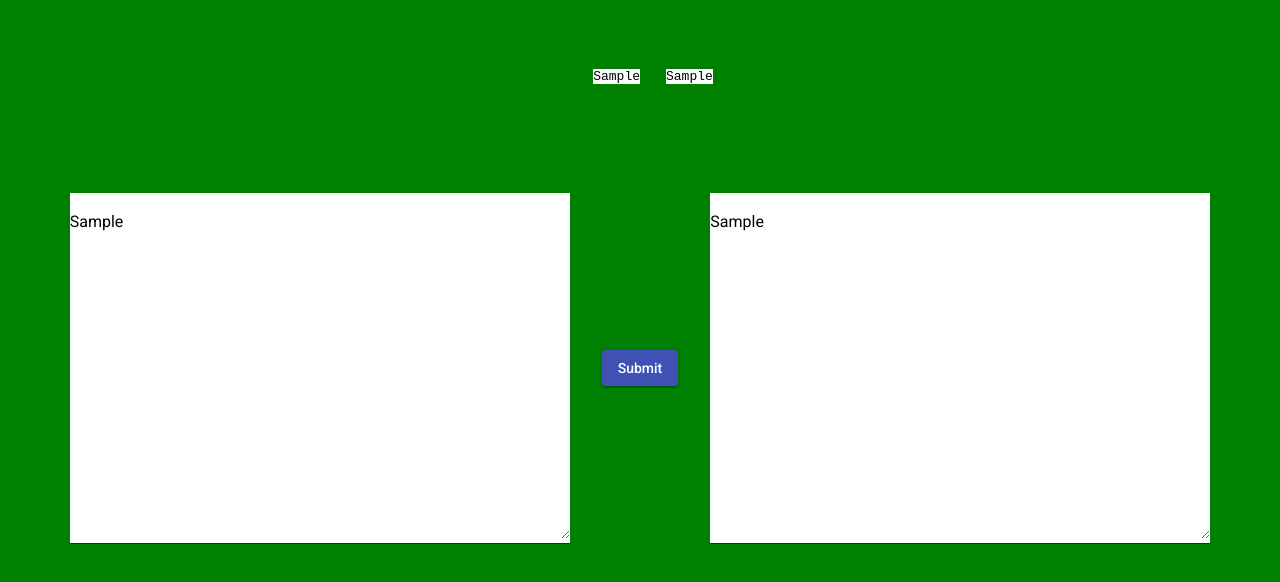
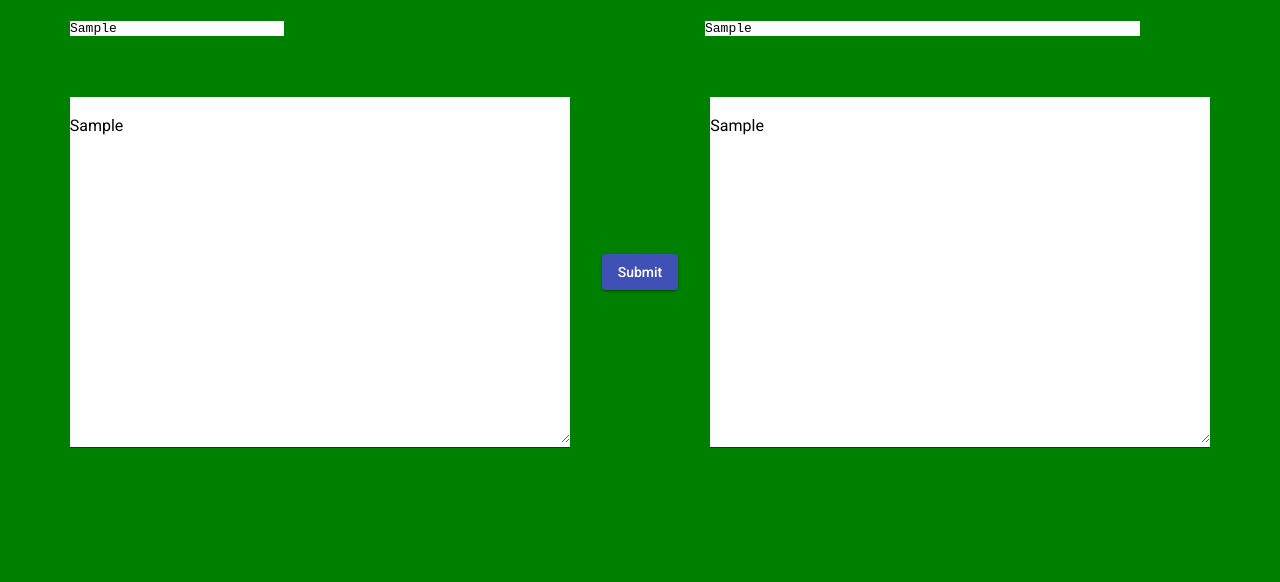
Before and after one commit to SeanGallen/doesItMatch, an Angular app: page / in a window 1280 px wide. Both pictures are taken after typing "Sample", "Sample" into the empty fields and a click on the button "Submit". Shown: the top 582 px of the page. Built offline with nearby package versions, Linux system fonts and the light colour scheme.

Commit message:
moved some css around

```diff
--- a/src/app/component/input-page/input-page.component.css
+++ b/src/app/component/input-page/input-page.component.css
@@ -1,18 +1,23 @@
 .textAReturn {
   margin-left: 2em;
   background-color: white;
+  margin-right: 20em;
 }
 
 .textBReturn {
-  margin-left: 2em;
+  margin-left: 5em;
   background-color: white;
+
 }
 
+.textBox{
+  width: 500px;
+  margin-right: 6em;
+}
 .returnTextElement {
   display: flex;
   align-items: center;
   justify-content: center;
-  padding: 3em;
 }
 
 .textBElement {
@@ -43,7 +48,6 @@ textarea {
   height: 324px;
 }
 
-
 .alterColor {
   background-color: lightgreen;
 }
--- a/src/app/component/input-page/input-page.component.html
+++ b/src/app/component/input-page/input-page.component.html
@@ -1,7 +1,11 @@
 <form *ngIf="returnValue" [formGroup]="textResult">
   <div class="returnTextElement">
-    <pre class="textAReturn"><span [innerHTML]='textAReturn'></span></pre>
-    <pre class="textBReturn"><span [innerHTML]='textBReturn'></span></pre>
+    <div class="textBox">
+     <pre class="textAReturn"><span [innerHTML]='textAReturn'></span></pre>
+    </div>
+    <div class="textBox">
+      <pre class="textBReturn"><span [innerHTML]='textBReturn'></span></pre>
+    </div>
   </div>
 </form>
 
```
